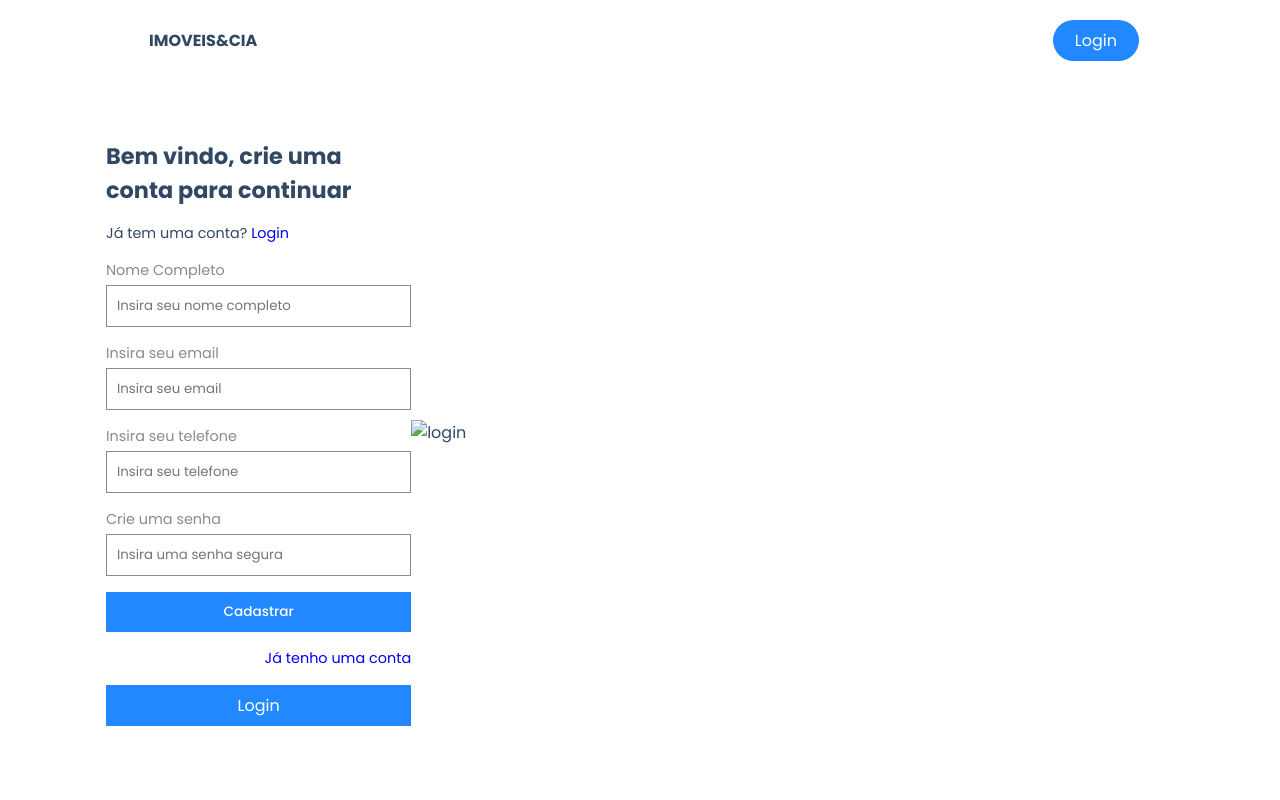
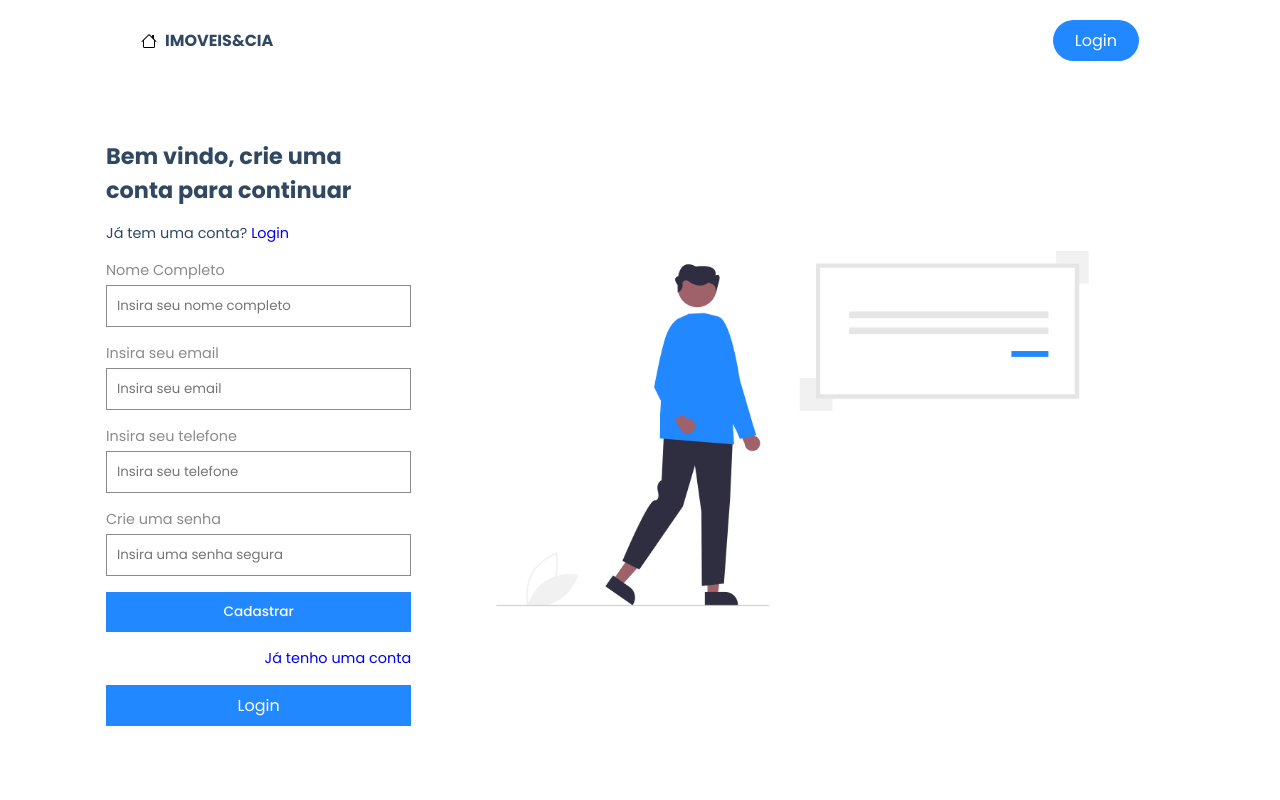
Before and after one commit to Ferreirahub/Imoveis-Cia, a plain HTML site: page sing-up.html in a window 1280 px wide. Shown: the top 800 px of the page. Drawn offline with nearby package versions, Linux system fonts and the light colour scheme; the site is published under a folder, as on GitHub Pages, so addresses that start at the root find nothing.

Commit message:
Update sing-up.html

```diff
--- a/sing-up.html
+++ b/sing-up.html
@@ -15,7 +15,7 @@
     <header>
         <div class="nav container">
             <a href="index.html" class="logo">
-             <img src="/img/house.svg" alt="">Imoveis&Cia
+             <img src="img/house.svg" alt="">Imoveis&Cia
             </a>
 
 
@@ -42,7 +42,7 @@
             </form>
             <a href="login.html" class="btn">Login</a>
         </div>
-        <div class="login-image"><img src="/img/sign-up.png" alt="login"></div>
+        <div class="login-image"><img src="img/sign-up.png" alt="login"></div>
     </div>
 
         <!--footer-->
```
